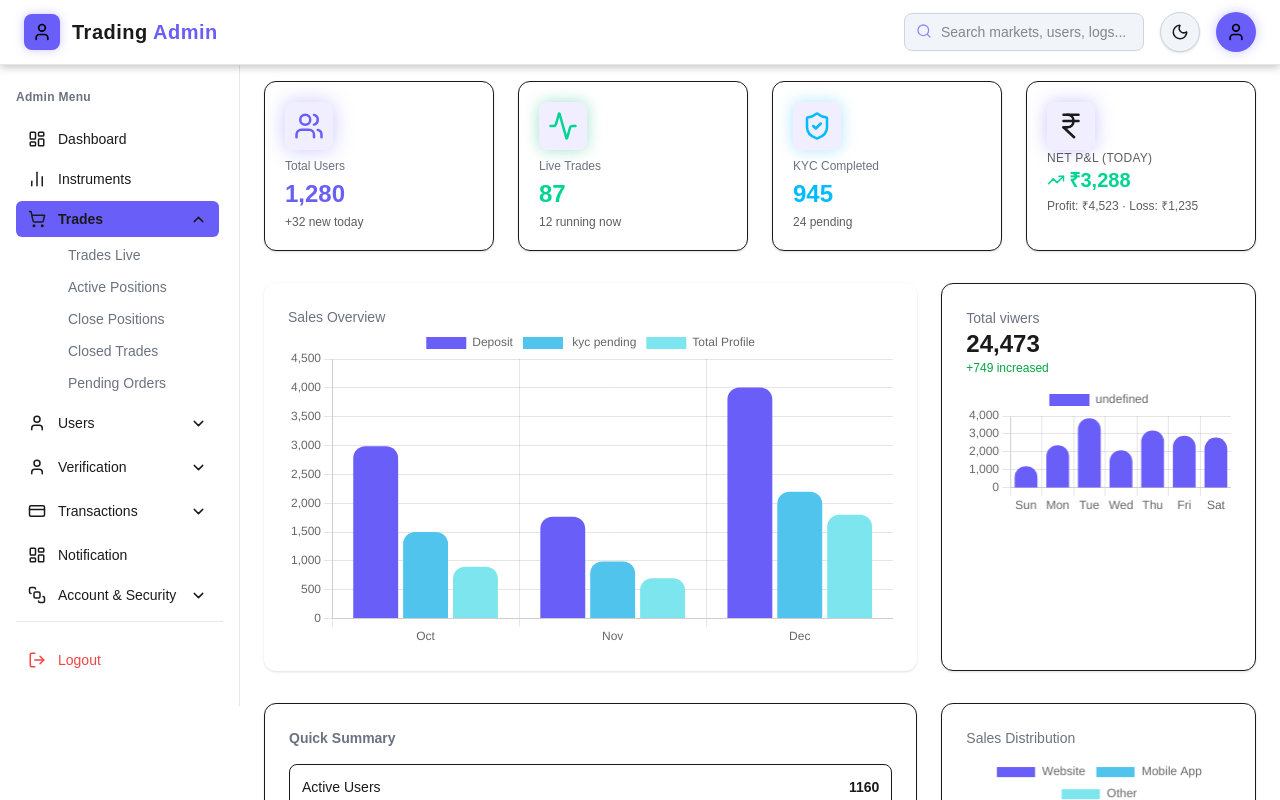
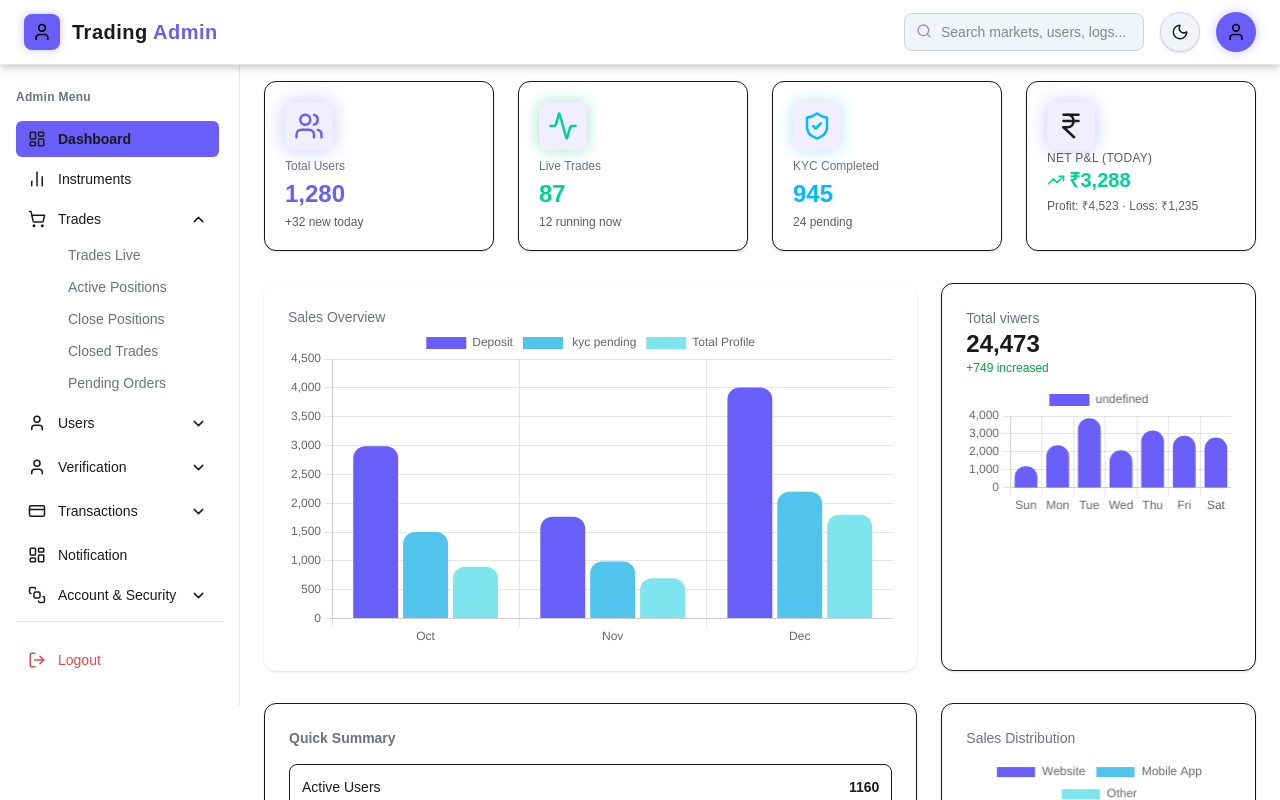
Before and after one commit to theintratreasure/Admin-Dashboard, a Next.js app: page /admin in a window 1280 px wide. Both pictures are taken after a click on the button "Trades". Shown: the top 800 px of the page. Built offline with nearby package versions, Linux system fonts and the light colour scheme.

Commit message:
edit sidebar

```diff
--- a/app/admin/components/Sidebar.tsx
+++ b/app/admin/components/Sidebar.tsx
@@ -11,6 +11,7 @@ import {
   User,
   BringToFront,
   ChevronDown,
+  X,
 } from "lucide-react";
 import Link from "next/link";
 import { usePathname, useRouter } from "next/navigation";
@@ -24,7 +25,7 @@ interface NavItem {
 }
 
 const navItems: NavItem[] = [
-  { href: "/admin/modules/dashboard", label: "Dashboard", icon: <LayoutDashboard size={18} /> },
+  { href: "/admin", label: "Dashboard", icon: <LayoutDashboard size={18} /> },
   { href: "/admin/modules/instruments", label: "Instruments", icon: <BarChart2 size={18} /> },
 
   {
@@ -92,25 +93,43 @@ export default function AdminSidebar() {
   const router = useRouter();
 
   const normalize = (p: string) => p.replace(/\/+$/, "");
-  const isActive = (href: string) => {
-    const current = normalize(pathname);
-    href = normalize(href);
-    return current === href || current.startsWith(href + "/");
+  const currentPath = normalize(pathname);
+
+  // strict true: exact match (top-level links)
+  const isActive = (href: string, strict = false) => {
+    const target = normalize(href);
+    if (strict) return currentPath === target;
+    return currentPath === target || currentPath.startsWith(target + "/");
   };
 
   useEffect(() => {
+    // sirf usi group ko open karo jiska child active hai (reload pe bhi)
     const parent = navItems.find(item =>
-      item.children?.some(child => isActive(child.href))
+      item.children?.some(child => isActive(child.href)),
     );
     if (parent) setOpenDropdown(parent.label);
   }, [pathname]);
 
   const SidebarContent = () => (
-    <nav className="flex flex-col justify-between h-full px-4 py-6 text-sm">
+    <nav className="flex h-full flex-col justify-between px-4 py-6 text-sm">
+      {/* mobile drawer top row */}
+      <div className="mb-3 flex items-center justify-between lg:hidden">
+        <span className="text-sm font-semibold text-[var(--foreground)]">
+          Admin Menu
+        </span>
+        <button
+          onClick={() => setOpen(false)}
+          className="rounded-md border border-[var(--card-border)] bg-[var(--card-bg)] p-1.5"
+        >
+          <X size={16} />
+        </button>
+      </div>
 
       {/* SCROLLABLE MENU */}
       <div className="flex-1 overflow-y-auto pr-1">
-        <h3 className="text-xs font-semibold text-[var(--text-muted)] mb-4 tracking-wide">Admin Menu</h3>
+        <h3 className="mb-4 hidden text-xs font-semibold tracking-wide text-[var(--text-muted)] lg:block">
+          Admin Menu
+        </h3>
 
         {navItems.map(item =>
           item.children ? (
@@ -119,46 +138,67 @@ export default function AdminSidebar() {
                 onClick={() =>
                   setOpenDropdown(prev => (prev === item.label ? null : item.label))
                 }
-                className={`w-full flex justify-between items-center px-3 py-2 rounded-md transition-all duration-200 ${
-                  openDropdown === item.label || isActive(item.href)
-                    ? "bg-[var(--primary)] text-[var(--foreground)] font-semibold"
-                    : "text-[var(--foreground)] hover:bg-[var(--hover-bg)]"
-                }`}
+                className={`
+                  flex w-full items-center justify-between rounded-md px-3 py-2
+                  text-[var(--foreground)] transition-all duration-200
+                  hover:bg-[var(--hover-bg)]
+                `}
               >
-                <span className="flex items-center gap-3">{item.icon}{item.label}</span>
+                <span className="flex items-center gap-3">
+                  {item.icon}
+                  {item.label}
+                </span>
                 <ChevronDown
                   size={17}
-                  className={`transition-transform ${openDropdown === item.label ? "rotate-180" : ""}`}
+                  className={`transition-transform ${
+                    openDropdown === item.label ? "rotate-180" : ""
+                  }`}
                 />
               </button>
 
+              <AnimatePresence initial={false}>
                 {openDropdown === item.label && (
-                <div className="pl-10 mt-1 flex flex-col gap-1">
+                  <motion.div
+                    key={item.label}
+                    initial={{ height: 0, opacity: 0, y: -4 }}
+                    animate={{ height: "auto", opacity: 1, y: 0 }}
+                    exit={{ height: 0, opacity: 0, y: -4 }}
+                    transition={{ duration: 0.25, ease: [0.22, 0.61, 0.36, 1] }}
+                    className="mt-1 flex flex-col gap-1 overflow-hidden pl-10"
+                  >
                     {item.children.map(child => (
-                    <Link key={child.href} href={child.href}
-                      className={`px-3 py-1 rounded-md ${
+                      <Link
+                        key={child.href}
+                        href={child.href}
+                        className={`rounded-md px-3 py-1 ${
                           isActive(child.href)
                             ? "bg-[var(--primary)] text-[var(--foreground)] font-semibold"
-                          : "text-[var(--text-muted)] hover:text-[var(--foreground)] hover:bg-[var(--hover-bg)]"
+                            : "text-[var(--text-muted)] hover:bg-[var(--hover-bg)] hover:text-[var(--foreground)]"
                         }`}
+                        onClick={() => setOpen(false)}
                       >
                         {child.label}
                       </Link>
                     ))}
-                </div>
+                  </motion.div>
                 )}
+              </AnimatePresence>
             </div>
           ) : (
-            <Link key={item.href} href={item.href}
-              className={`flex items-center gap-3 px-3 py-2 rounded-md mb-1 ${
-                isActive(item.href)
+            <Link
+              key={item.href}
+              href={item.href}
+              className={`mb-1 flex items-center gap-3 rounded-md px-3 py-2 ${
+                isActive(item.href, true)
                   ? "bg-[var(--primary)] text-[var(--foreground)] font-semibold"
                   : "text-[var(--foreground)] hover:bg-[var(--hover-bg)]"
               }`}
+              onClick={() => setOpen(false)}
             >
-              {item.icon}{item.label}
+              {item.icon}
+              {item.label}
             </Link>
-          )
+          ),
         )}
       </div>
 
@@ -166,7 +206,7 @@ export default function AdminSidebar() {
       <div className="border-t border-[var(--card-border)] pt-4">
         <button
           onClick={() => router.push("/")}
-          className="w-full flex items-center gap-3 px-3 py-3 text-[var(--danger)] hover:bg-[var(--hover-bg)] rounded-md"
+          className="flex w-full items-center gap-3 rounded-md px-3 py-3 text-[var(--danger)] hover:bg-[var(--hover-bg)]"
         >
           <LogOut size={18} /> Logout
         </button>
@@ -179,22 +219,24 @@ export default function AdminSidebar() {
       {/* MOBILE MENU BUTTON */}
       <button
         onClick={() => setOpen(true)}
-        className="lg:hidden fixed top-4 left-4 z-[1100] p-2 bg-[var(--card-bg)] border border-[var(--card-border)] rounded-md"
+        className="fixed left-4 top-4 z-[1100] rounded-md border border-[var(--card-border)] bg-[var(--card-bg)] p-2 lg:hidden"
       >
         <Menu size={20} />
       </button>
 
       {/* DESKTOP SIDEBAR */}
-      <aside className="
-        hidden lg:flex fixed top-[var(--topbar-height)] left-0
-        w-[260px] xl:w-[240px] lg:w-[220px] md:w-[200px] sm:w-[180px]
-        h-[calc(100vh-var(--topbar-height))]
-        bg-[var(--card-bg)] border-r border-[var(--card-border)] flex-col
-      ">
+      <aside
+        className="
+          fixed left-0 top-[var(--topbar-height)] hidden
+          h-[calc(100vh-var(--topbar-height))] w-[260px] flex-col
+          border-r border-[var(--card-border)] bg-[var(--card-bg)]
+          xl:w-[240px] lg:flex lg:w-[220px] md:w-[200px] sm:w-[180px]
+        "
+      >
         <SidebarContent />
       </aside>
 
-      {/* MOBILE SIDEBAR */}
+      {/* MOBILE SIDEBAR WITH ANIMATION */}
       <AnimatePresence>
         {open && (
           <>
@@ -204,12 +246,10 @@ export default function AdminSidebar() {
               exit={{ x: -260 }}
               transition={{ duration: 0.3 }}
               className="
-                fixed top-[var(--topbar-height)] left-0
-                w-[240px] md:w-[220px] sm:w-[200px]
-                h-[calc(100vh-var(--topbar-height))]
-                bg-[var(--card-bg)]
-                border-r border-[var(--card-border)]
-                shadow-xl z-[1000] overflow-y-auto lg:hidden
+                fixed left-0 top-0
+                z-[1200] h-[100vh]
+                w-[260px] overflow-y-auto border-r border-[var(--card-border)]
+                bg-[var(--card-bg)] shadow-xl lg:hidden
               "
             >
               <SidebarContent />
@@ -219,7 +259,8 @@ export default function AdminSidebar() {
               initial={{ opacity: 0 }}
               animate={{ opacity: 0.4 }}
               exit={{ opacity: 0 }}
-              className="fixed inset-0 bg-black/60 z-[900] lg:hidden"
+              transition={{ duration: 0.2 }}
+              className="fixed inset-0 z-[900] bg-black/60 lg:hidden"
               onClick={() => setOpen(false)}
             />
           </>
```
Lines whose indentation alone changed are shown as unchanged.
